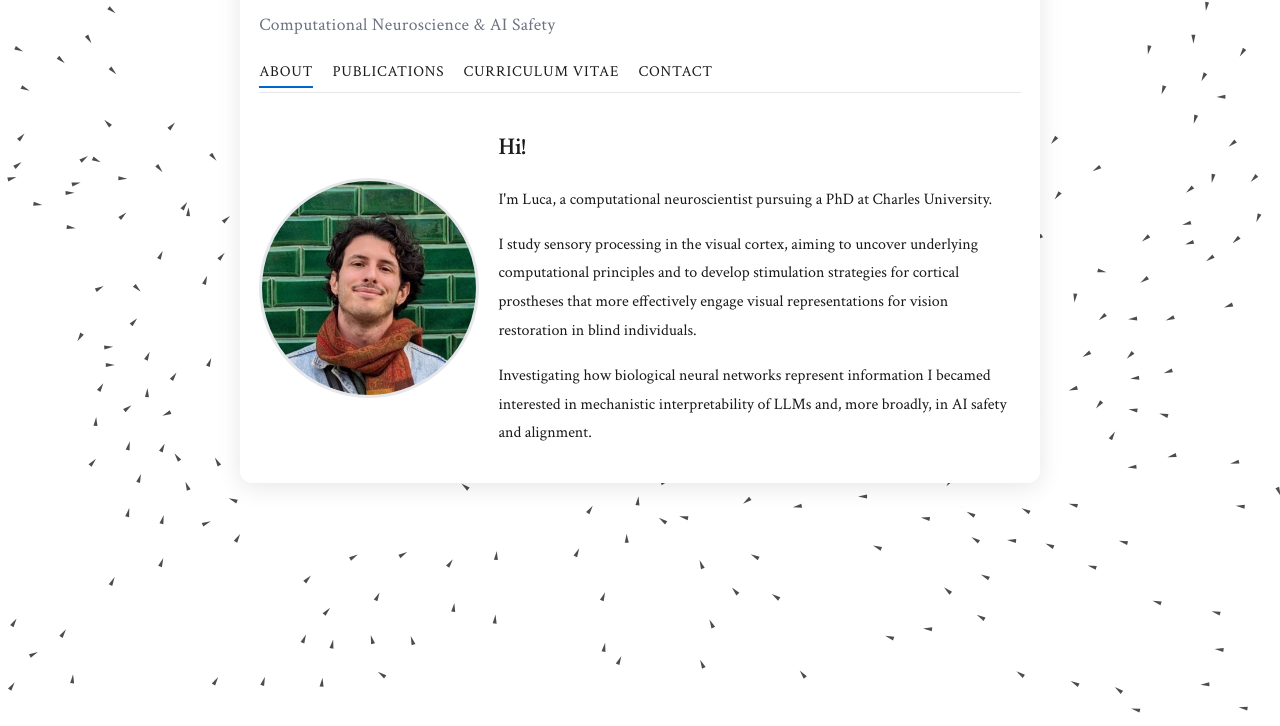
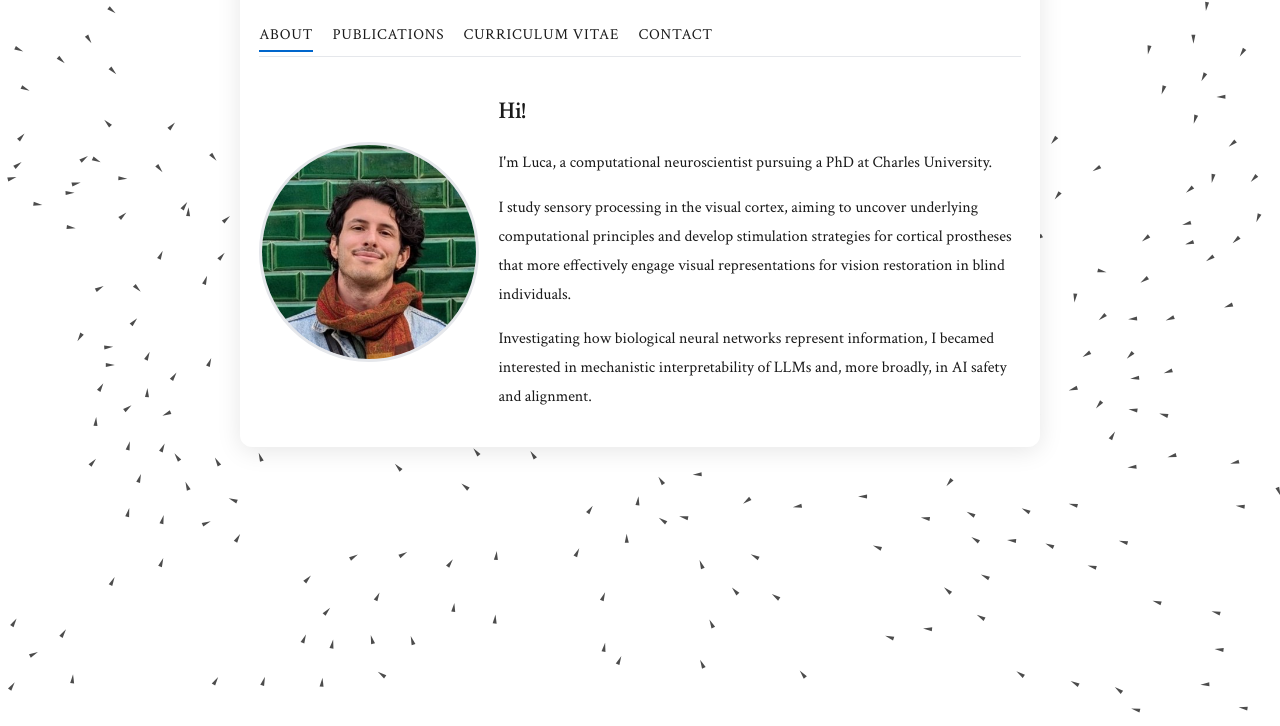
Before and after one commit to lucabaroni/lucabaroni.github.io, a plain HTML site: page index.html in a window 1280 px wide. Shown: the part 74-800 px from the top of the page. Drawn offline with Linux system fonts and the light colour scheme; no server answers; animation ran at ten frames a second.

Commit message:
change title

```diff
--- a/index.html
+++ b/index.html
@@ -3,7 +3,7 @@
 <head>
     <meta charset="UTF-8">
     <meta name="viewport" content="width=device-width, initial-scale=1.0">
-    <title>Crimson - Computational Neuroscience & AI Safety</title>
+    <title>Luca Baroni </title>
     <link rel="preconnect" href="https://fonts.googleapis.com">
     <link rel="preconnect" href="https://fonts.gstatic.com" crossorigin>
     <link href="https://fonts.googleapis.com/css2?family=Inter:wght@400;500;600;700&family=Crimson+Text:ital,wght@0,400;0,600;1,400&display=swap" rel="stylesheet">
@@ -554,7 +554,7 @@
     <div class="container">
         <header>
             <h1>Luca Baroni</h1>
-            <p class="subtitle">Computational Neuroscience & AI Safety</p>
+            <!-- <p class="subtitle">Computational Neuroscience & AI Safety</p> -->
             <nav>
                 <a href="#about" class="nav-link active">About</a>
                 <a href="#publications" class="nav-link">Publications</a>
@@ -578,8 +578,8 @@
                         <p><h2>Hi!</h2> </p>
                         <p>I'm Luca, a computational neuroscientist pursuing a PhD at Charles University. </p>
                         <!-- <p>My research focuses on modeling neural responses in the visual cortex using deep learning, uncovering computational mechanisms of sensory processing and developing stimulation strategies for cortical prostheses that more effectively engage visual representations to restore vision in blind individuals. </p> -->
-                        <p>I study sensory processing in the visual cortex, aiming to uncover underlying computational principles and to develop stimulation strategies for cortical prostheses that more effectively engage visual representations for vision restoration in blind individuals.</p>
-                        <p>Investigating how biological neural networks represent information I becamed interested  in mechanistic interpretability of LLMs and, more broadly,  in  AI safety and alignment.</p>
+                        <p>I study sensory processing in the visual cortex, aiming to uncover underlying computational principles and develop stimulation strategies for cortical prostheses that more effectively engage visual representations for vision restoration in blind individuals.</p>
+                        <p>Investigating how biological neural networks represent information, I becamed interested  in mechanistic interpretability of LLMs and, more broadly,  in  AI safety and alignment.</p>
                         <!-- <p>I'm a computational neuroscience researcher working at the intersection of machine learning, neuroscience, and vision restoration. My PhD research focuses on using deep learning to model neural responses in visual cortex and applying interpretability techniques to uncover computational mechanisms.</p>
 
                 <p>Through my work, I've identified novel invariance properties in biological neurons and designed stimulation strategies for cortical prostheses that engage visual representation in the brain to restore vision in blind subjects. More recently, driven by a growing interest in AI safety, I participated in the Supervised Program for Alignment Research (SPAR), where I gained practical expertise in mechanistic interpretability of large language models.</p> -->
```
